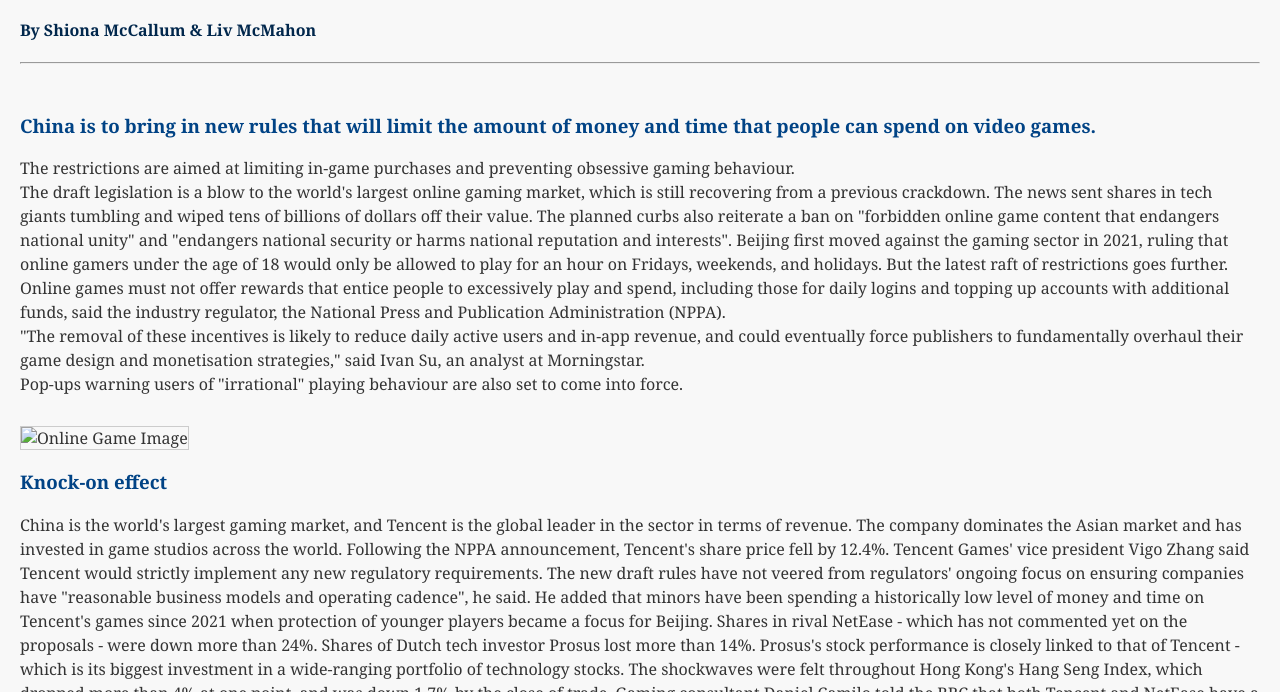
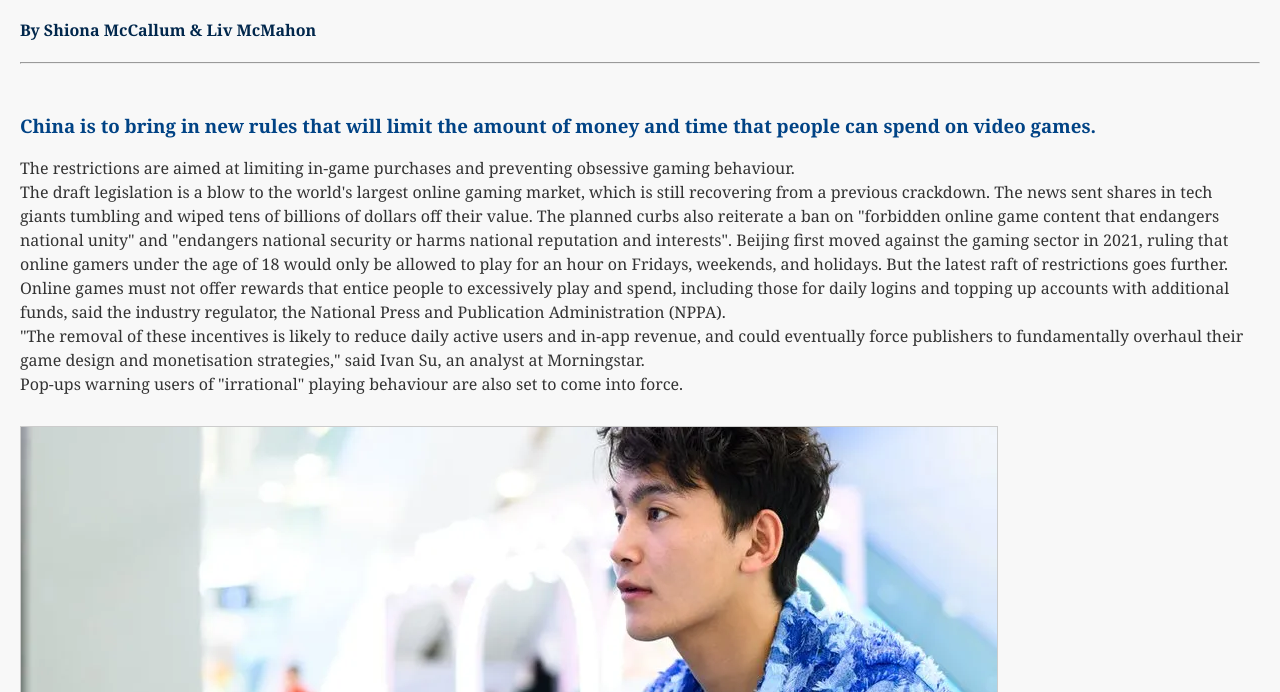
Before and after one commit to hongqian-li/HTML-CSS-Assignment, a plain HTML site: page index.html in a window 1280 px wide. Shown: the part 108-800 px from the top of the page. Drawn offline with Linux system fonts and the light colour scheme.

Commit message:
Update index.html
delete image folder

```diff
--- a/index.html
+++ b/index.html
@@ -35,7 +35,7 @@
 
         Pop-ups warning users of "irrational" playing behaviour are also set to come into force.</p>
 
-    <img src="images/Onlinegame.jpg" alt="Online Game Image">
+    <img src="Onlinegame.jpg" alt="Online Game Image">
 
     <p class="lead"><h3><strong>Knock-on effect</strong></h3></p>
     <p>China is the world's largest gaming market, and Tencent is the global leader in the sector in terms of revenue. The company dominates the Asian market and has invested in game studios across the world.
```
